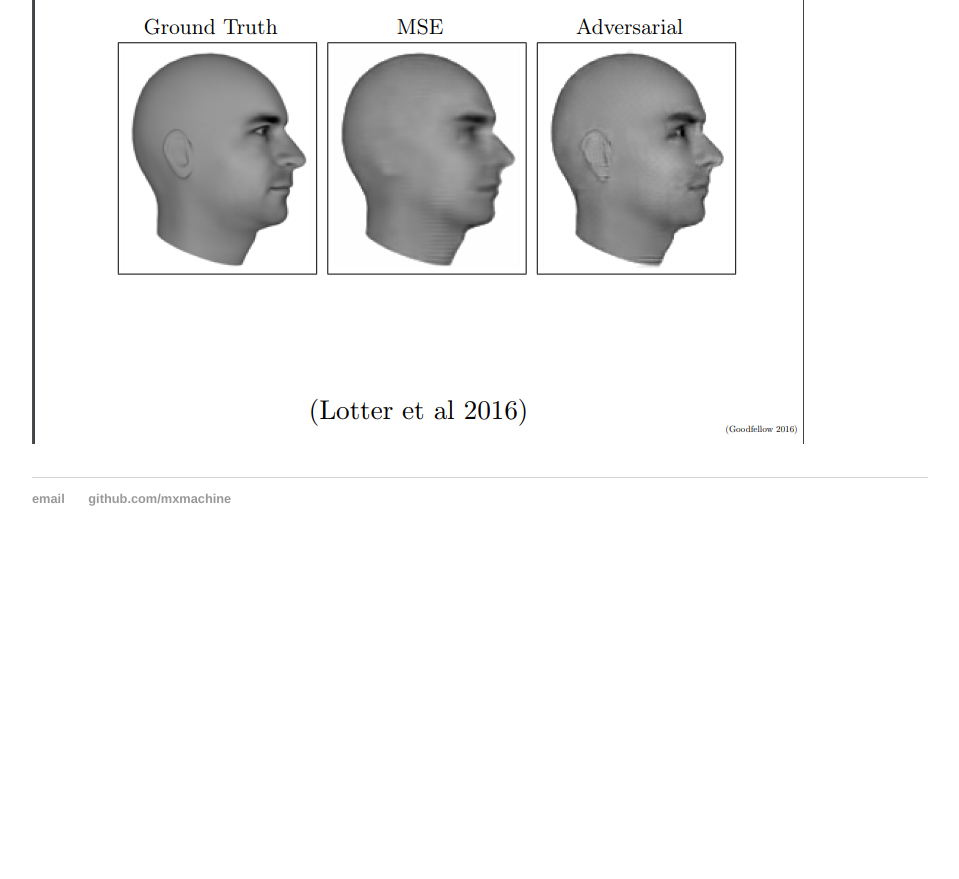
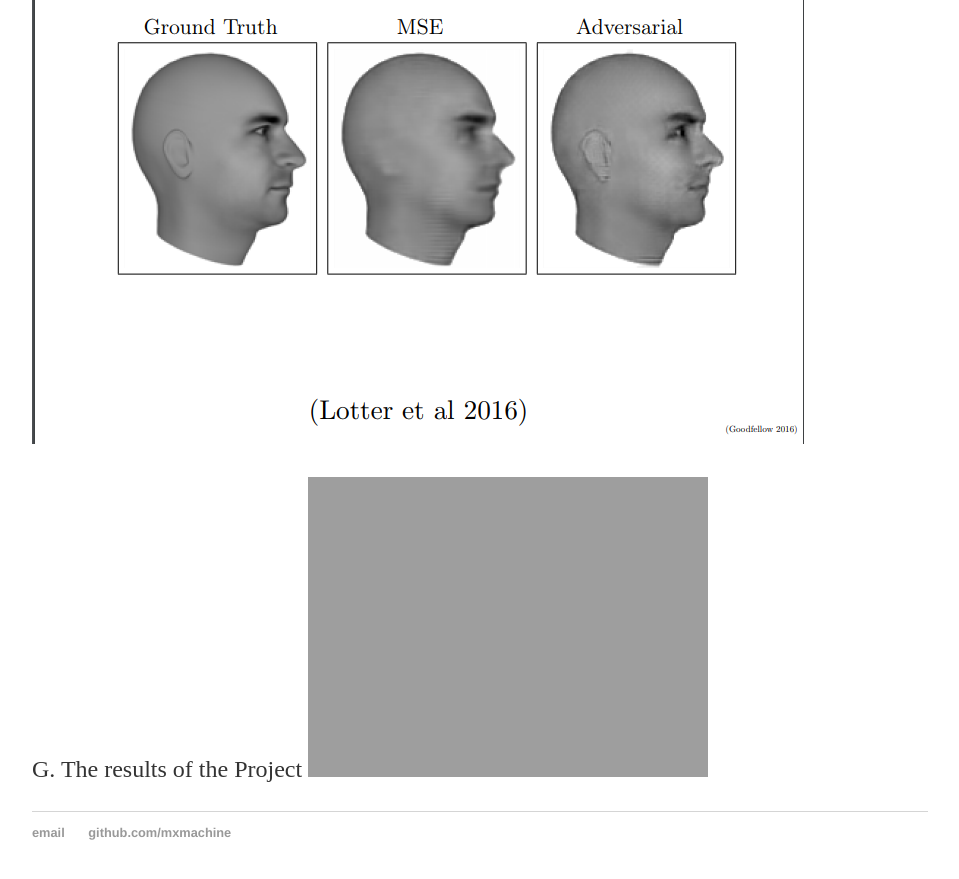
Before and after one commit to mxmachine/mxmachine.github.io, a Jekyll site: the page built from _posts/2018-03-08-Deep-Learning-Project.md, in a window 1280 px wide and 900 px high, scrolled down 2194 px. Shown: the top 879 px of the window, without its empty margins (160-1119 px from the left). Built offline with Jekyll 4.4.1, drawn with Linux system fonts in a browser that asks for light colours; before the commit the page ends 2760 px from its top, so only the background shows below that.

Commit message:
Update 2018-03-08-Deep-Learning-Project.md

```diff
--- a/_posts/2018-03-08-Deep-Learning-Project.md
+++ b/_posts/2018-03-08-Deep-Learning-Project.md
@@ -37,3 +37,7 @@
 
 ![GAN Framework]({{ "/assets/picture1.png" | absolute_url }})
 ![Example]({{ "/assets/picture2.png" | absolute_url }})
+
+
+G. The results of the Project
+![Mingrui Liu's Work on different optimization methods on training GANs]({{ "/assets/report.pdf" | absolute_url }})
```
